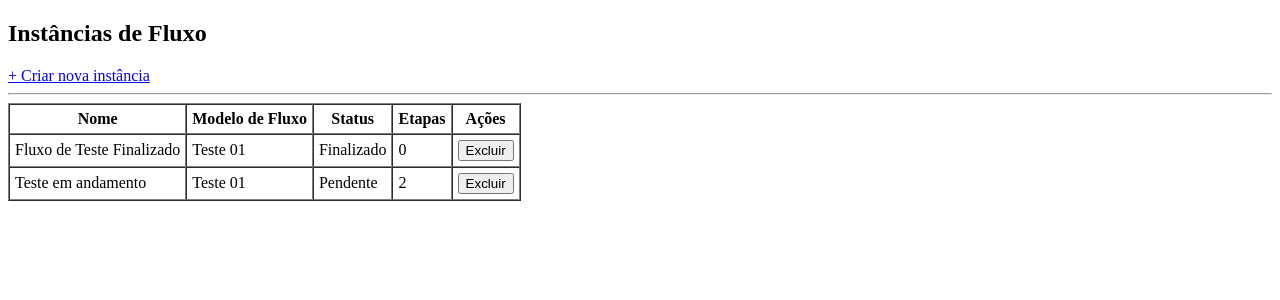
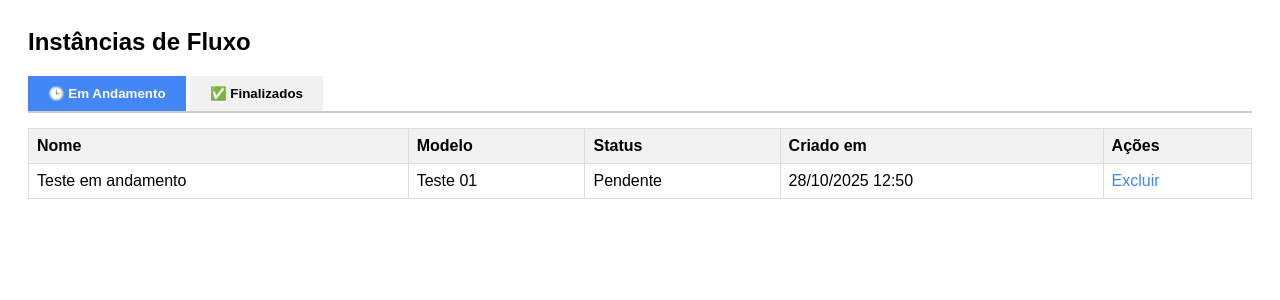
Before and after one commit to joaopcarossine/PI-4-SEMESTRE, a Django app: page /fluxos/instancias/ in a window 1280 px wide. Shown: the top 300 px of the page. Run offline with Django 5.2, Linux system fonts and the light colour scheme; a user stored in the database is signed in; data comes from the database, SQL or seed files in the repository; both versions use the stored data as it was after the commit.

Commit message:
💄 FEAT LISTAR INSTANCIAS
CRIADO A PAGINAÇÃO POR ABAS - EM ANDAMENTO E FINALIZADOS

```diff
--- a/FLUXO_APROVACAO/SISTEMA/templates/instancia_fluxo_listar.html
+++ b/FLUXO_APROVACAO/SISTEMA/templates/instancia_fluxo_listar.html
@@ -1,48 +1,142 @@
 <!DOCTYPE html>
-<html>
+<html lang="pt-br">
+<head>
+    <meta charset="UTF-8">
+    <title>Listar Instâncias de Fluxo</title>
+    <style>
+        body { font-family: Arial, sans-serif; padding: 20px; }
+        h2 { margin-top: 0; }
 
-<head>
-    <meta charset="utf-8">
-    <title>Instâncias de Fluxo</title>
+        /* Abas */
+        .tab {
+            overflow: hidden;
+            border-bottom: 2px solid #ccc;
+            margin-bottom: 15px;
+        }
+        .tab button {
+            background-color: #f1f1f1;
+            border: none;
+            outline: none;
+            cursor: pointer;
+            padding: 10px 20px;
+            transition: 0.2s;
+            font-weight: bold;
+        }
+        .tab button:hover {
+            background-color: #ddd;
+        }
+        .tab button.active {
+            background-color: #4287f5;
+            color: white;
+        }
+
+        /* Conteúdo das abas */
+        .tabcontent {
+            display: none;
+        }
+
+        table {
+            border-collapse: collapse;
+            width: 100%;
+            margin-top: 10px;
+        }
+        th, td {
+            border: 1px solid #ddd;
+            padding: 8px;
+            text-align: left;
+        }
+        th {
+            background-color: #f2f2f2;
+        }
+        a {
+            text-decoration: none;
+            color: #4287f5;
+        }
+        a:hover {
+            text-decoration: underline;
+        }
+    </style>
 </head>
+<body>
 
-<body>
     <h2>Instâncias de Fluxo</h2>
-    <a href="{% url 'criar_instancia_fluxo' %}">+ Criar nova instância</a>
-    <hr>
 
-    {% if instancias %}
-    <table border="1" cellpadding="5" cellspacing="0">
+    <div class="tab">
+        <button class="tablinks active" onclick="openTab(event, 'andamento')">🕒 Em Andamento</button>
+        <button class="tablinks" onclick="openTab(event, 'finalizado')">✅ Finalizados</button>
+    </div>
+
+    <!-- ABA 1: Em andamento -->
+    <div id="andamento" class="tabcontent" style="display:block;">
+        {% if em_andamento %}
+        <table>
             <tr>
                 <th>Nome</th>
-            <th>Modelo de Fluxo</th>
+                <th>Modelo</th>
                 <th>Status</th>
-            <th>Etapas</th>
+                <th>Criado em</th>
                 <th>Ações</th>
             </tr>
-        {% for instancia in instancias %}
+            {% for instancia in em_andamento %}
             <tr>
                 <td>{{ instancia.nome }}</td>
                 <td>{{ instancia.modelo.nome }}</td>
+                <td>Pendente</td>
+                <td>{{ instancia.criado_em|date:"d/m/Y H:i" }}</td>
                 <td>
-                {% if instancia.finalizado %}
-                Finalizado
-                {% else %}
-                Pendente
-                {% endif %}
-            </td>
-            <td>{{ instancia.etapas.count }}</td>
-            <td>
-                <form action="{% url 'excluir_instancia_fluxo' instancia.id %}" method="get" style="display:inline;">
-                    <button type="submit">Excluir</button>
-                </form>
+                    <a href="{% url 'excluir_instancias_fluxo' instancia.id %}">Excluir</a>
                 </td>
             </tr>
             {% endfor %}
         </table>
         {% else %}
-    <p>Nenhuma instância de fluxo criada ainda.</p>
+            <p>Nenhum fluxo em andamento.</p>
         {% endif %}
+    </div>
+
+    <!-- ABA 2: Finalizados -->
+    <div id="finalizado" class="tabcontent">
+        {% if finalizados %}
+        <table>
+            <tr>
+                <th>Nome</th>
+                <th>Modelo</th>
+                <th>Status</th>
+                <th>Finalizado em</th>
+                <th>Ações</th>
+            </tr>
+            {% for instancia in finalizados %}
+            <tr>
+                <td>{{ instancia.nome }}</td>
+                <td>{{ instancia.modelo.nome }}</td>
+                <td>Finalizado</td>
+                <td>{{ instancia.atualizado_em|date:"d/m/Y H:i" }}</td>
+                <td>
+                    <a href="{% url 'excluir_instancias_fluxo' instancia.id %}">Excluir</a>
+                </td>
+            </tr>
+            {% endfor %}
+        </table>
+        {% else %}
+            <p>Nenhum fluxo finalizado.</p>
+        {% endif %}
+    </div>
+
+    <script>
+        function openTab(evt, tabName) {
+            var i, tabcontent, tablinks;
+            tabcontent = document.getElementsByClassName("tabcontent");
+            for (i = 0; i < tabcontent.length; i++) {
+                tabcontent[i].style.display = "none";
+            }
+            tablinks = document.getElementsByClassName("tablinks");
+            for (i = 0; i < tablinks.length; i++) {
+                tablinks[i].classList.remove("active");
+            }
+            document.getElementById(tabName).style.display = "block";
+            evt.currentTarget.classList.add("active");
+        }
+    </script>
+
 </body>
-
 </html>
--- a/FLUXO_APROVACAO/SISTEMA/urls.py
+++ b/FLUXO_APROVACAO/SISTEMA/urls.py
@@ -18,6 +18,6 @@ urlpatterns = [
     path('fluxos/modelos/excluir/<int:id>/', excluir_modelos_fluxo, name='excluir_modelos_fluxo'),
     path('fluxos/instancias/', listar_instancias_fluxo, name='listar_instancias_fluxo'),
     path('fluxos/instancias/novo/', criar_instancia_fluxo, name='criar_instancia_fluxo'),
-    path('fluxos/instancias/excluir/<int:id>/', excluir_instancias_fluxo, name='excluir_instancia_fluxo'),
+    path('fluxos/instancias/excluir/<int:id>/', excluir_instancias_fluxo, name='excluir_instancias_fluxo'),
 
 ]
--- a/FLUXO_APROVACAO/SISTEMA/views.py
+++ b/FLUXO_APROVACAO/SISTEMA/views.py
@@ -188,11 +188,15 @@ def criar_instancia_fluxo(request):
 
 @login_required
 def listar_instancias_fluxo(request):
-    """
-    Lista todas as instâncias de fluxo (fluxos em execução).
-    """
-    instancias = FluxoInstancia.objects.all().order_by('-criado_em')
-    return render(request, 'instancia_fluxo_listar.html', {'instancias': instancias})
+    """Lista fluxos em andamento e finalizados."""
+    em_andamento = FluxoInstancia.objects.filter(finalizado=False).order_by('-criado_em')
+    finalizados = FluxoInstancia.objects.filter(finalizado=True).order_by('-criado_em')
+
+    return render(request, 'instancia_fluxo_listar.html', {
+        'em_andamento': em_andamento,
+        'finalizados': finalizados,
+    })
+
 
 @login_required
 def excluir_instancias_fluxo(request, id):
```
Also changed, not shown: FLUXO_APROVACAO/db.sqlite3. Lines whose indentation alone changed are shown as unchanged.
